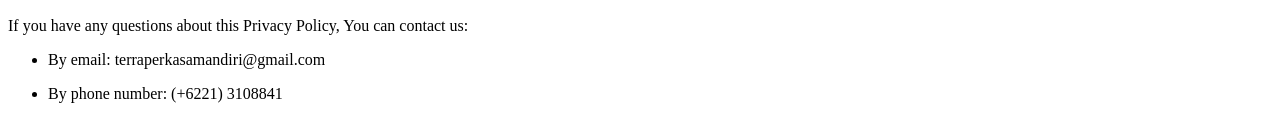
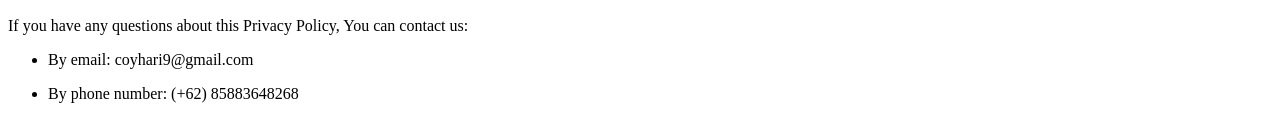
Before and after one commit to hariprediansyah/privacy-policy, a plain HTML site: page index.html in a window 1280 px wide. Shown: the part 4730-4846 px from the top of the page. Drawn offline with Linux system fonts and the light colour scheme.

Commit message:
update contact

```diff
--- a/index.html
+++ b/index.html
@@ -414,10 +414,10 @@
     <p>If you have any questions about this Privacy Policy, You can contact us:</p>
     <ul>
       <li>
-        <p>By email: terraperkasamandiri@gmail.com</p>
+        <p>By email: coyhari9@gmail.com</p>
       </li>
       <li>
-        <p>By phone number: (+6221) 3108841</p>
+        <p>By phone number: (+62) 85883648268</p>
       </li>
     </ul>
   </body>
```
